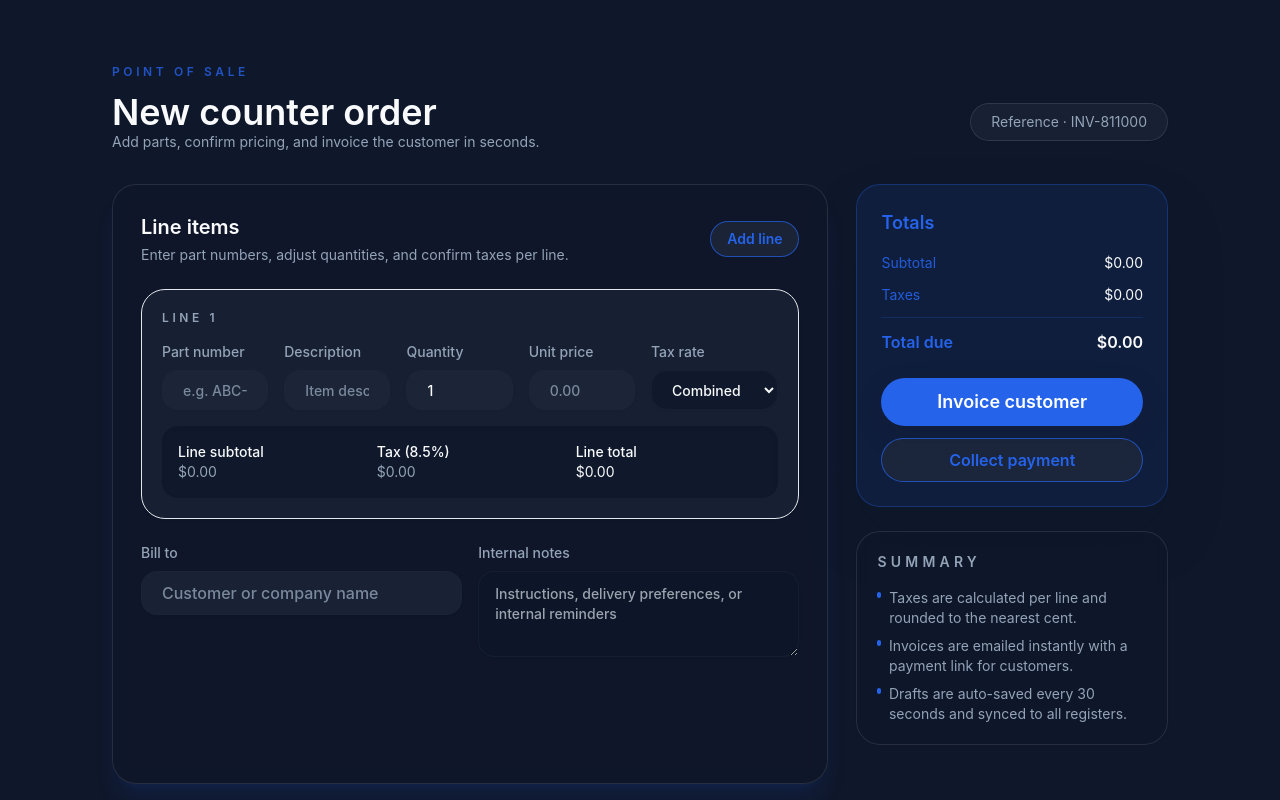
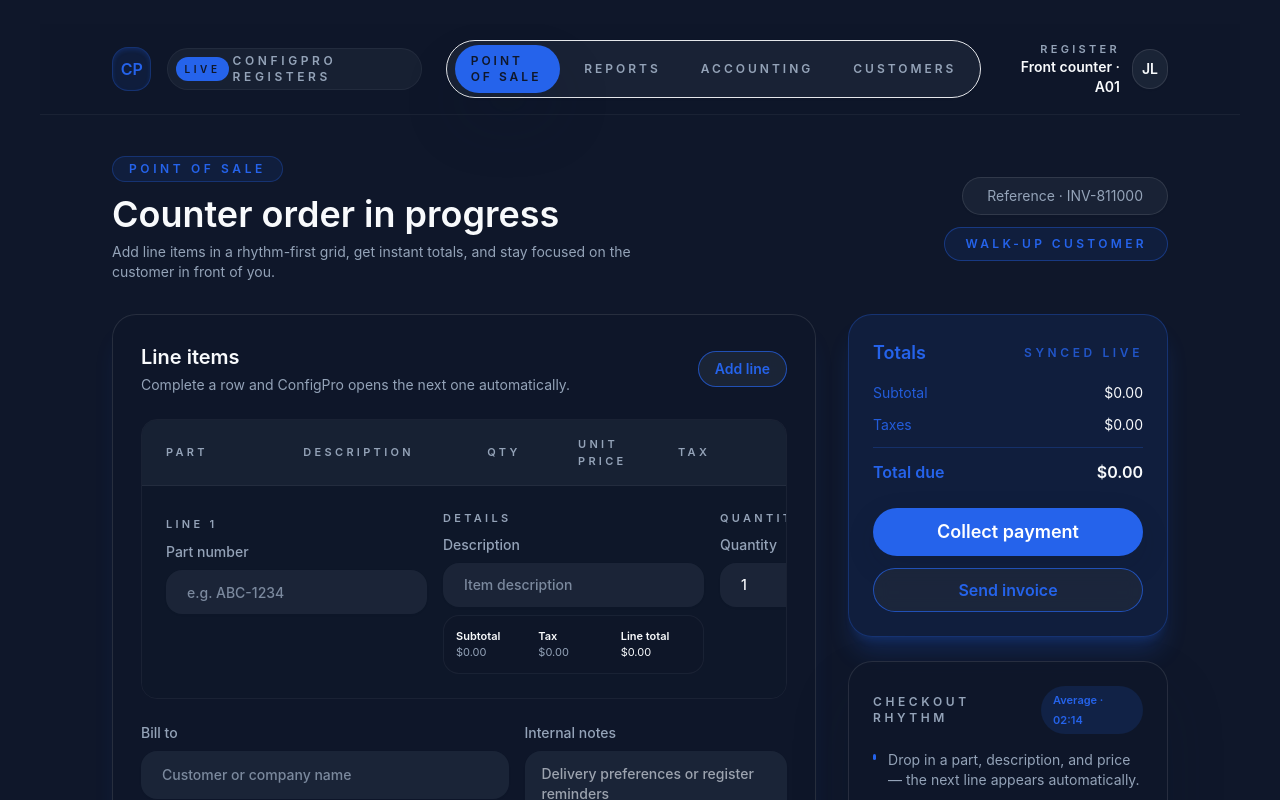
Before and after one commit to kayleschmoyer/ConfigPro, a React (Vite) app: page /pos in a window 1280 px wide. Shown: the top 800 px of the page. Built offline with nearby package versions, Linux system fonts and the light colour scheme.

Commit message:
feat: redesign point of sale workspace

```diff
--- a/src/pages/PointOfSalePage.tsx
+++ b/src/pages/PointOfSalePage.tsx
@@ -1,5 +1,5 @@
 import { motion } from 'framer-motion';
-import { useMemo, useState } from 'react';
+import { useEffect, useMemo, useState } from 'react';
 import { Button } from '../components/ui/Button';
 import { Input } from '../components/ui/Input';
 import { cn } from '../lib/cn';
@@ -21,9 +21,25 @@
 ];
 
 const pageVariants = {
-  hidden: { opacity: 0, y: 16 },
+  hidden: { opacity: 0, y: 24 },
   visible: { opacity: 1, y: 0 }
 };
+
+const navigationSections = [
+  { label: 'Point of Sale', href: '/pos', isActive: true },
+  { label: 'Reports', href: '#reports', isActive: false },
+  { label: 'Accounting', href: '#accounting', isActive: false },
+  { label: 'Customers', href: '#customers', isActive: false }
+];
+
+const createLineItem = (index: number): LineItem => ({
+  id: `line-${index}-${Date.now().toString(36)}`,
+  partNumber: '',
+  description: '',
+  quantity: '1',
+  unitPrice: '',
+  taxRate: 0.085
+});
 
 const formatCurrency = (amount: number) =>
   new Intl.NumberFormat('en-US', {
@@ -33,14 +49,7 @@
 
 export const PointOfSalePage = () => {
   const [lineItems, setLineItems] = useState<LineItem[]>([
-    {
-      id: 'item-1',
-      partNumber: '',
-      description: '',
-      quantity: '1',
-      unitPrice: '',
-      taxRate: 0.085
-    }
+    createLineItem(1)
   ]);
   const [referenceId] = useState(() => `INV-${Date.now().toString().slice(-6)}`);
   const [customerName, setCustomerName] = useState('');
@@ -88,17 +97,7 @@
   };
 
   const handleAddLineItem = () => {
-    setLineItems((items) => [
-      ...items,
-      {
-        id: `item-${items.length + 1}-${Date.now()}`,
-        partNumber: '',
-        description: '',
-        quantity: '1',
-        unitPrice: '',
-        taxRate: 0.085
-      }
-    ]);
+    setLineItems((items) => [...items, createLineItem(items.length + 1)]);
   };
 
   const handleRemoveLineItem = (id: string) => {
@@ -107,45 +106,106 @@
     );
   };
 
+  useEffect(() => {
+    const lastItem = lineItems[lineItems.length - 1];
+    const isLineComplete =
+      Boolean(lastItem?.partNumber.trim()) &&
+      Boolean(lastItem?.description.trim()) &&
+      Boolean(lastItem?.unitPrice.trim());
+    const hasPendingBlank = lineItems.some(
+      (item) =>
+        item.partNumber.trim() === '' &&
+        item.description.trim() === '' &&
+        item.unitPrice.trim() === ''
+    );
+
+    if (isLineComplete && !hasPendingBlank) {
+      setLineItems((items) => [...items, createLineItem(items.length + 1)]);
+    }
+  }, [lineItems]);
+
   return (
-    <div className="relative min-h-screen overflow-hidden bg-gradient-to-br from-background via-background/95 to-background/90 text-foreground">
+    <div className="relative min-h-screen overflow-hidden bg-gradient-to-b from-background via-background/96 to-background text-foreground">
       <div className="pointer-events-none absolute inset-0 -z-10">
-        <div className="absolute inset-0 bg-[radial-gradient(circle_at_top_left,rgba(80,115,255,0.12),transparent_55%)]" />
-        <div className="absolute inset-0 bg-[radial-gradient(circle_at_bottom_right,rgba(49,162,255,0.08),transparent_60%)]" />
+        <div className="absolute inset-0 bg-[radial-gradient(circle_at_top_left,rgba(86,110,255,0.18),transparent_60%)]" />
+        <div className="absolute inset-0 bg-[radial-gradient(circle_at_bottom_right,rgba(48,173,255,0.14),transparent_62%)]" />
       </div>
-      <motion.div
-        className="relative mx-auto flex min-h-screen w-full max-w-6xl flex-col gap-8 px-6 py-10 sm:px-10 lg:px-12"
-        variants={pageVariants}
-        initial="hidden"
-        animate="visible"
-        transition={{ duration: 0.4, ease: 'easeOut' }}
+      <div className="relative flex min-h-screen flex-col">
+        <header className="sticky top-0 z-20 border-b border-white/5 bg-background/90 backdrop-blur-xl">
+          <div className="mx-auto flex w-full max-w-6xl items-center justify-between gap-6 px-6 py-4 sm:px-10 lg:px-12">
+            <div className="flex items-center gap-4">
+              <div className="flex h-11 w-11 items-center justify-center rounded-2xl border border-primary/30 bg-primary/10 text-base font-semibold text-primary shadow-inner shadow-primary/20">
+                CP
+              </div>
+              <div className="hidden items-center gap-1 rounded-full border border-foreground/5 bg-surface/60 px-2 py-1 text-xs font-semibold uppercase tracking-[0.3em] text-muted sm:flex">
+                <span className="rounded-full bg-primary px-2 py-1 text-[10px] text-background">Live</span>
+                ConfigPro registers
+              </div>
+            </div>
+            <nav className="hidden items-center gap-2 rounded-full border border-foreground/8 bg-surface/70 px-2 py-1 shadow-sm sm:flex">
+              {navigationSections.map((section) => (
+                <a
+                  key={section.label}
+                  href={section.href}
+                  className={cn(
+                    'rounded-full px-4 py-2 text-xs font-semibold uppercase tracking-[0.25em] transition',
+                    section.isActive
+                      ? 'bg-primary text-background shadow-lg shadow-primary/30'
+                      : 'text-muted hover:text-foreground'
+                  )}
                 >
-        <header className="flex flex-col gap-3">
-          <p className="text-xs font-semibold uppercase tracking-[0.3em] text-primary/80">
-            Point of sale
-          </p>
-          <div className="flex flex-wrap items-center justify-between gap-3">
-            <div>
-              <h1 className="text-3xl font-semibold sm:text-4xl">
-                New counter order
-              </h1>
-              <p className="text-sm text-muted">
-                Add parts, confirm pricing, and invoice the customer in seconds.
-              </p>
+                  {section.label}
+                </a>
+              ))}
+            </nav>
+            <div className="flex items-center gap-3">
+              <div className="hidden text-right sm:block">
+                <p className="text-[11px] font-semibold uppercase tracking-[0.3em] text-muted">Register</p>
+                <p className="text-sm font-semibold">Front counter · A01</p>
               </div>
-            <div className="rounded-full border border-foreground/10 bg-surface/60 px-5 py-2 text-sm text-muted shadow-sm backdrop-blur">
-              Reference · {referenceId}
+              <div className="flex h-10 w-10 items-center justify-center rounded-full border border-foreground/10 bg-surface/80 text-sm font-semibold text-foreground shadow-sm">
+                JL
+              </div>
             </div>
           </div>
         </header>
 
-        <div className="grid flex-1 gap-7 lg:grid-cols-[minmax(0,2.3fr)_minmax(0,1fr)]">
-          <section className="space-y-6 rounded-3xl border border-foreground/10 bg-background/80 p-7 shadow-xl shadow-primary/10 backdrop-blur">
+        <motion.main
+          className="relative mx-auto flex w-full max-w-6xl flex-1 flex-col gap-8 px-6 py-10 sm:px-10 lg:px-12"
+          variants={pageVariants}
+          initial="hidden"
+          animate="visible"
+          transition={{ duration: 0.45, ease: 'easeOut' }}
+        >
+          <div className="flex flex-wrap items-center justify-between gap-4">
+            <div className="space-y-3">
+              <div className="inline-flex items-center gap-2 rounded-full border border-primary/30 bg-primary/10 px-4 py-1 text-xs font-semibold uppercase tracking-[0.3em] text-primary">
+                Point of Sale
+              </div>
+              <div className="space-y-2">
+                <h1 className="text-3xl font-semibold sm:text-4xl">Counter order in progress</h1>
+                <p className="max-w-xl text-sm text-muted">
+                  Add line items in a rhythm-first grid, get instant totals, and stay focused on the customer in front of you.
+                </p>
+              </div>
+            </div>
+            <div className="flex flex-col items-end gap-3 text-right">
+              <div className="rounded-full border border-foreground/10 bg-surface/70 px-6 py-2 text-sm text-muted shadow-sm">
+                Reference · {referenceId}
+              </div>
+              <div className="rounded-full border border-primary/40 bg-primary/10 px-5 py-2 text-xs font-semibold uppercase tracking-[0.28em] text-primary">
+                Walk-up customer
+              </div>
+            </div>
+          </div>
+
+          <div className="grid flex-1 gap-8 lg:grid-cols-[minmax(0,2.2fr)_minmax(0,1fr)]">
+            <section className="flex flex-col gap-6 rounded-3xl border border-foreground/10 bg-background/85 p-7 shadow-xl shadow-primary/10 backdrop-blur-xl">
               <div className="flex flex-wrap items-center justify-between gap-3">
                 <div className="space-y-1">
                   <h2 className="text-xl font-semibold">Line items</h2>
                   <p className="text-sm text-muted">
-                  Enter part numbers, adjust quantities, and confirm taxes per line.
+                    Complete a row and ConfigPro opens the next one automatically.
                   </p>
                 </div>
                 <Button variant="outline" size="sm" onClick={handleAddLineItem}>
@@ -153,7 +213,15 @@
                 </Button>
               </div>
 
-            <div className="grid gap-5">
+              <div className="overflow-hidden rounded-2xl border border-foreground/5">
+                <div className="grid grid-cols-[1.3fr_1.8fr_0.8fr_0.9fr_0.9fr] items-center gap-4 border-b border-foreground/5 bg-surface/60 px-6 py-4 text-[11px] font-semibold uppercase tracking-[0.3em] text-muted">
+                  <span>Part</span>
+                  <span>Description</span>
+                  <span>Qty</span>
+                  <span>Unit price</span>
+                  <span>Tax</span>
+                </div>
+                <div className="divide-y divide-foreground/5 bg-background/70">
                   {lineItems.map((item, index) => {
                     const quantity = parseFloat(item.quantity) || 0;
                     const unitPrice = parseFloat(item.unitPrice) || 0;
@@ -161,28 +229,15 @@
                     const lineTax = lineSubtotal * item.taxRate;
                     const lineTotal = lineSubtotal + lineTax;
 
+                    const isComplete =
+                      item.partNumber.trim() !== '' &&
+                      item.description.trim() !== '' &&
+                      item.unitPrice.trim() !== '';
+
                     return (
-                  <div
-                    key={item.id}
-                    className="rounded-3xl border border-foreground/8 bg-surface/60 p-5 shadow-sm backdrop-blur"
-                  >
-                    <div className="flex items-center justify-between gap-3">
-                      <span className="text-xs font-semibold uppercase tracking-[0.3em] text-muted">
-                        Line {index + 1}
-                      </span>
-                      {lineItems.length > 1 && (
-                        <Button
-                          type="button"
-                          variant="ghost"
-                          size="sm"
-                          className="text-xs text-muted hover:text-red-500"
-                          onClick={() => handleRemoveLineItem(item.id)}
-                        >
-                          Remove
-                        </Button>
-                      )}
-                    </div>
-                    <div className="mt-4 grid gap-4 lg:grid-cols-[repeat(4,minmax(0,1fr))_minmax(0,1.2fr)]">
+                      <div key={item.id} className="group grid grid-cols-[1.3fr_1.8fr_0.8fr_0.9fr_0.9fr] items-start gap-4 px-6 py-6 transition hover:bg-surface/80">
+                        <div className="space-y-2">
+                          <span className="text-[11px] font-semibold uppercase tracking-[0.3em] text-muted">Line {index + 1}</span>
                           <Input
                             label="Part number"
                             value={item.partNumber}
@@ -190,8 +245,11 @@
                               handleItemChange(item.id, 'partNumber', event.target.value)
                             }
                             placeholder="e.g. ABC-1234"
-                        className="h-10 rounded-2xl text-sm"
+                            className="h-11 rounded-2xl border-transparent bg-surface/80 text-sm shadow-sm focus:border-primary"
                           />
+                        </div>
+                        <div className="flex flex-col gap-2">
+                          <span className="text-[11px] font-semibold uppercase tracking-[0.3em] text-muted">Details</span>
                           <Input
                             label="Description"
                             value={item.description}
@@ -199,8 +257,25 @@
                               handleItemChange(item.id, 'description', event.target.value)
                             }
                             placeholder="Item description"
-                        className="h-10 rounded-2xl text-sm"
+                            className="h-11 rounded-2xl border-transparent bg-surface/80 text-sm shadow-sm focus:border-primary"
                           />
+                          <dl className="grid grid-cols-3 gap-3 rounded-2xl border border-foreground/5 bg-background/70 p-3 text-[11px] text-muted">
+                            <div>
+                              <dt className="font-semibold text-foreground">Subtotal</dt>
+                              <dd>{formatCurrency(lineSubtotal)}</dd>
+                            </div>
+                            <div>
+                              <dt className="font-semibold text-foreground">Tax</dt>
+                              <dd>{formatCurrency(lineTax)}</dd>
+                            </div>
+                            <div>
+                              <dt className="font-semibold text-foreground">Line total</dt>
+                              <dd className="text-foreground">{formatCurrency(lineTotal)}</dd>
+                            </div>
+                          </dl>
+                        </div>
+                        <div className="flex flex-col gap-2">
+                          <span className="text-[11px] font-semibold uppercase tracking-[0.3em] text-muted">Quantity</span>
                           <Input
                             label="Quantity"
                             type="number"
@@ -210,8 +285,11 @@
                             onChange={(event) =>
                               handleItemChange(item.id, 'quantity', event.target.value)
                             }
-                        className="h-10 rounded-2xl text-sm"
+                            className="h-11 rounded-2xl border-transparent bg-surface/80 text-sm shadow-sm focus:border-primary"
                           />
+                        </div>
+                        <div className="flex flex-col gap-2">
+                          <span className="text-[11px] font-semibold uppercase tracking-[0.3em] text-muted">Unit price</span>
                           <Input
                             label="Unit price"
                             type="number"
@@ -221,18 +299,20 @@
                             onChange={(event) =>
                               handleItemChange(item.id, 'unitPrice', event.target.value)
                             }
-                        className="h-10 rounded-2xl text-sm"
+                            className="h-11 rounded-2xl border-transparent bg-surface/80 text-sm shadow-sm focus:border-primary"
                             placeholder="0.00"
                           />
+                        </div>
+                        <div className="flex flex-col gap-3">
+                          <span className="text-[11px] font-semibold uppercase tracking-[0.3em] text-muted">Tax rate</span>
                           <label className="flex flex-col gap-2 text-sm font-medium text-muted">
-                        Tax rate
                             <select
                               value={item.taxRate}
                               onChange={(event) =>
                                 handleTaxChange(item.id, parseFloat(event.target.value))
                               }
                               className={cn(
-                            'h-10 w-full rounded-2xl border border-surface/50 bg-background/70 px-4 text-sm text-foreground shadow-sm transition',
+                                'h-11 w-full rounded-2xl border border-transparent bg-surface/80 px-4 text-sm text-foreground shadow-sm transition',
                                 'focus:border-primary focus:outline-none focus:ring-2 focus:ring-primary/50'
                               )}
                             >
@@ -243,43 +323,52 @@
                               ))}
                             </select>
                           </label>
+                          <div className="flex items-center justify-between text-[11px] text-muted">
+                            <span className="inline-flex items-center gap-2">
+                              <span
+                                className={cn(
+                                  'h-1.5 w-1.5 rounded-full transition',
+                                  isComplete ? 'bg-primary' : 'bg-muted/50'
+                                )}
+                              />
+                              {isComplete ? 'Ready' : 'In progress'}
+                            </span>
+                            {lineItems.length > 1 && (
+                              <Button
+                                type="button"
+                                variant="ghost"
+                                size="sm"
+                                className="text-xs text-muted transition hover:text-red-500"
+                                onClick={() => handleRemoveLineItem(item.id)}
+                              >
+                                Remove
+                              </Button>
+                            )}
                           </div>
-                    <dl className="mt-4 grid gap-3 rounded-2xl bg-background/70 p-4 text-sm text-muted shadow-inner sm:grid-cols-3">
-                      <div>
-                        <dt className="font-medium text-foreground">Line subtotal</dt>
-                        <dd>{formatCurrency(lineSubtotal)}</dd>
                         </div>
-                      <div>
-                        <dt className="font-medium text-foreground">Tax ({(item.taxRate * 100).toFixed(1)}%)</dt>
-                        <dd>{formatCurrency(lineTax)}</dd>
-                      </div>
-                      <div>
-                        <dt className="font-medium text-foreground">Line total</dt>
-                        <dd className="text-foreground">{formatCurrency(lineTotal)}</dd>
-                      </div>
-                    </dl>
                       </div>
                     );
                   })}
                 </div>
+              </div>
 
-            <div className="grid gap-4 sm:grid-cols-2">
+              <div className="grid gap-4 sm:grid-cols-[1.4fr_1fr]">
                 <Input
                   label="Bill to"
                   placeholder="Customer or company name"
                   value={customerName}
                   onChange={(event) => setCustomerName(event.target.value)}
-                className="h-11 rounded-2xl"
+                  className="h-12 rounded-2xl border-transparent bg-surface/80 text-sm shadow-sm focus:border-primary"
                 />
                 <label className="flex flex-col gap-2 text-sm font-medium text-muted">
                   Internal notes
                   <textarea
                     value={notes}
                     onChange={(event) => setNotes(event.target.value)}
-                  placeholder="Instructions, delivery preferences, or internal reminders"
+                    placeholder="Delivery preferences or register reminders"
                     rows={3}
                     className={cn(
-                    'w-full rounded-2xl border border-surface/50 bg-background/70 px-4 py-3 text-sm text-foreground shadow-sm transition',
+                      'w-full rounded-2xl border border-transparent bg-surface/80 px-4 py-3 text-sm text-foreground shadow-sm transition',
                       'focus:border-primary focus:outline-none focus:ring-2 focus:ring-primary/50'
                     )}
                   />
@@ -287,9 +376,14 @@
               </div>
             </section>
 
-          <aside className="space-y-6">
-            <div className="rounded-3xl border border-primary/30 bg-primary/10 p-6 shadow-lg shadow-primary/20">
+            <aside className="flex flex-col gap-6">
+              <div className="rounded-3xl border border-primary/30 bg-primary/10 p-6 shadow-xl shadow-primary/20">
+                <div className="flex items-center justify-between gap-3">
                   <h2 className="text-lg font-semibold text-primary">Totals</h2>
+                  <span className="text-xs font-semibold uppercase tracking-[0.3em] text-primary/80">
+                    Synced live
+                  </span>
+                </div>
                 <dl className="mt-4 space-y-3 text-sm text-primary/90">
                   <div className="flex items-center justify-between">
                     <dt>Subtotal</dt>
@@ -299,42 +393,49 @@
                     <dt>Taxes</dt>
                     <dd className="text-foreground">{formatCurrency(totals.tax)}</dd>
                   </div>
-                <div className="flex items-center justify-between border-t border-primary/20 pt-3 text-base font-semibold text-primary">
+                  <div className="flex items-center justify-between border-t border-primary/25 pt-3 text-base font-semibold text-primary">
                     <dt>Total due</dt>
                     <dd className="text-foreground">{formatCurrency(grandTotal)}</dd>
                   </div>
                 </dl>
                 <div className="mt-6 space-y-3">
                   <Button type="button" className="w-full" size="lg">
-                  Invoice customer
+                    Collect payment
                   </Button>
                   <Button type="button" variant="outline" className="w-full">
-                  Collect payment
+                    Send invoice
                   </Button>
                 </div>
               </div>
-            <div className="rounded-3xl border border-foreground/10 bg-background/70 p-5 text-sm text-muted shadow-sm backdrop-blur">
-              <h3 className="text-sm font-semibold uppercase tracking-[0.3em] text-muted">
-                Summary
+
+              <div className="space-y-4 rounded-3xl border border-foreground/10 bg-background/70 p-6 text-sm text-muted shadow-lg shadow-primary/10 backdrop-blur">
+                <div className="flex items-center justify-between">
+                  <h3 className="text-xs font-semibold uppercase tracking-[0.3em] text-muted">
+                    Checkout rhythm
                   </h3>
-              <ul className="mt-4 space-y-2">
-                <li className="flex items-start gap-2">
+                  <span className="rounded-full bg-primary/15 px-3 py-1 text-[11px] font-semibold text-primary">
+                    Average · 02:14
+                  </span>
+                </div>
+                <ul className="space-y-3">
+                  <li className="flex items-start gap-3">
                     <span className="mt-1 h-1.5 w-1.5 rounded-full bg-primary" />
-                  <p>Taxes are calculated per line and rounded to the nearest cent.</p>
+                    <p>Drop in a part, description, and price — the next line appears automatically.</p>
                   </li>
-                <li className="flex items-start gap-2">
+                  <li className="flex items-start gap-3">
                     <span className="mt-1 h-1.5 w-1.5 rounded-full bg-primary" />
-                  <p>Invoices are emailed instantly with a payment link for customers.</p>
+                    <p>Totals sync instantly to every register and the back office.</p>
                   </li>
-                <li className="flex items-start gap-2">
+                  <li className="flex items-start gap-3">
                     <span className="mt-1 h-1.5 w-1.5 rounded-full bg-primary" />
-                  <p>Drafts are auto-saved every 30 seconds and synced to all registers.</p>
+                    <p>Switch to Reports or Accounting from the guide bar without losing your draft.</p>
                   </li>
                 </ul>
               </div>
             </aside>
           </div>
-      </motion.div>
+        </motion.main>
+      </div>
     </div>
   );
 };
```
Lines whose indentation alone changed are shown as unchanged.
